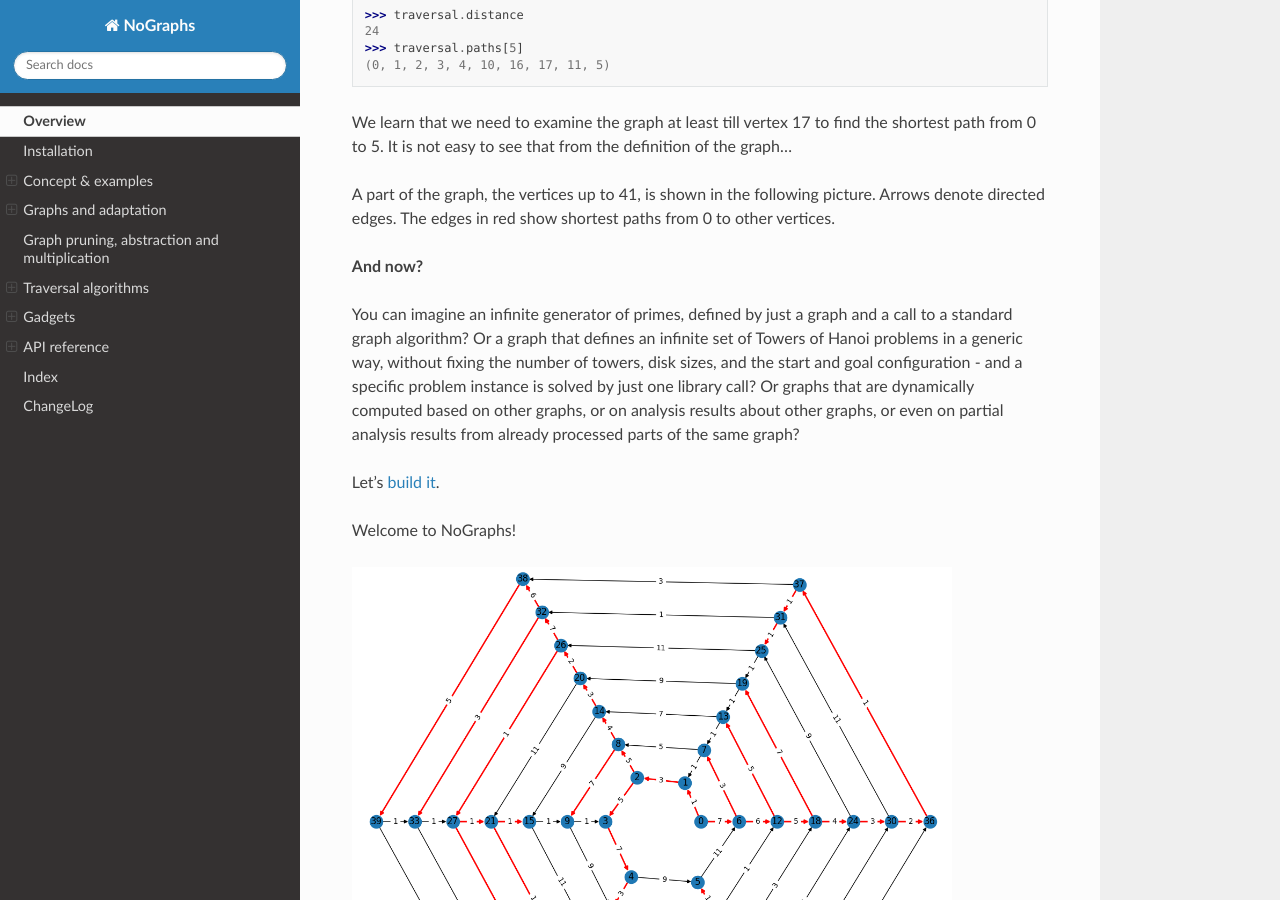
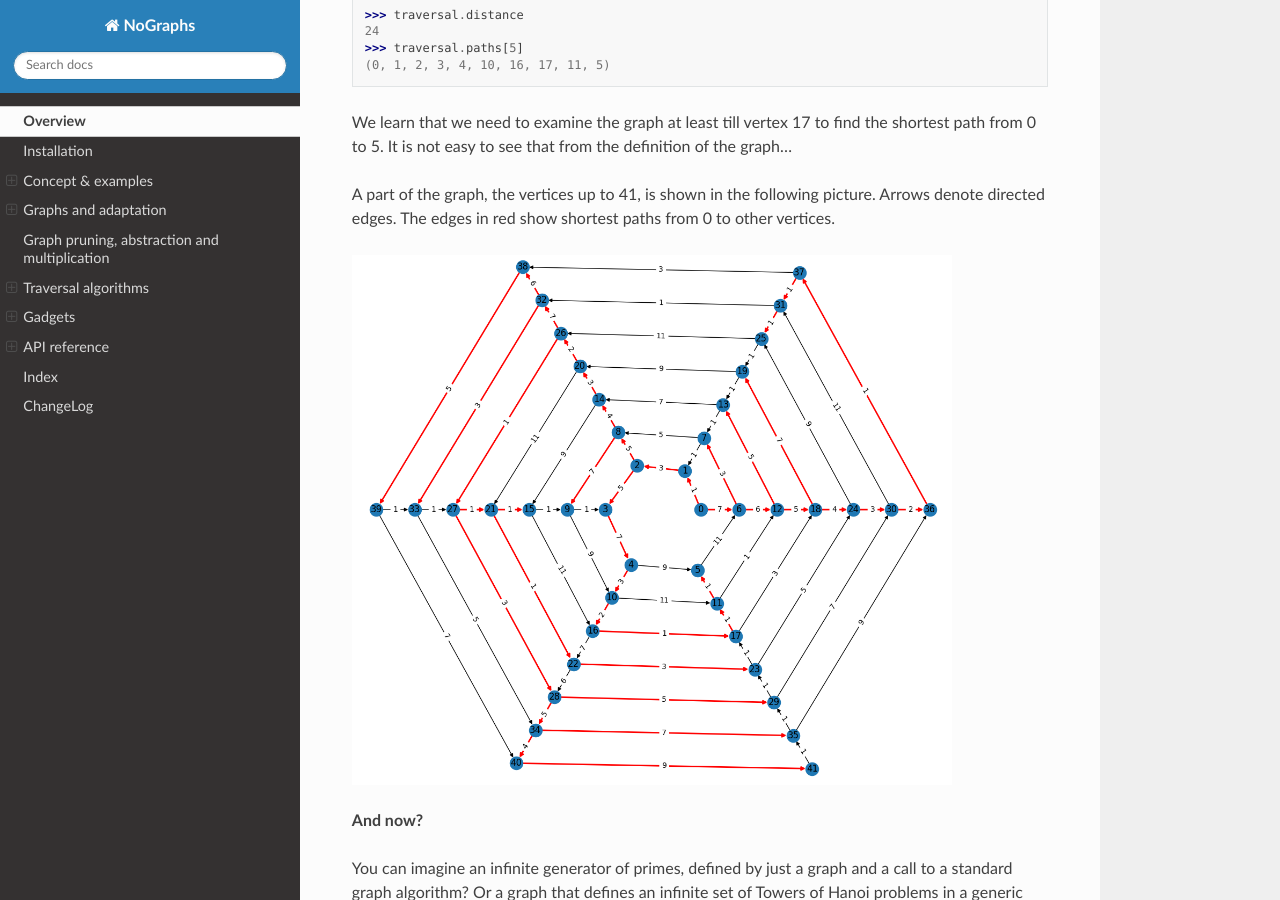
Before and after one commit to HeWeMel/nographs, a Sphinx documentation site: the page built from docs/source/index.rst, in a window 1280 px wide and 900 px high, scrolled down 1798 px. Built offline with Sphinx 7.4.7 and the Read the Docs theme 2.0.0, drawn with Linux system fonts in a browser that asks for light colours.

Commit message:
Order of topics corrected

```diff
--- a/docs/source/index.rst
+++ b/docs/source/index.rst
@@ -124,6 +124,10 @@ A part of the graph, the vertices up to 41, is shown in the following picture.
 Arrows denote directed edges. The edges in red show shortest paths from
 0 to other vertices.
 
+.. image:: nographs_example_graph.PNG
+   :class: with-shadow
+   :width: 600px
+
 **And now?**
 
 You can imagine an infinite generator of primes, defined by just a graph and
@@ -137,7 +141,3 @@ or even on partial analysis results from already processed parts of the same gra
 Let's `build it <installation>`.
 
 Welcome to NoGraphs!
-
-.. image:: nographs_example_graph.PNG
-   :class: with-shadow
-   :width: 600px
```
